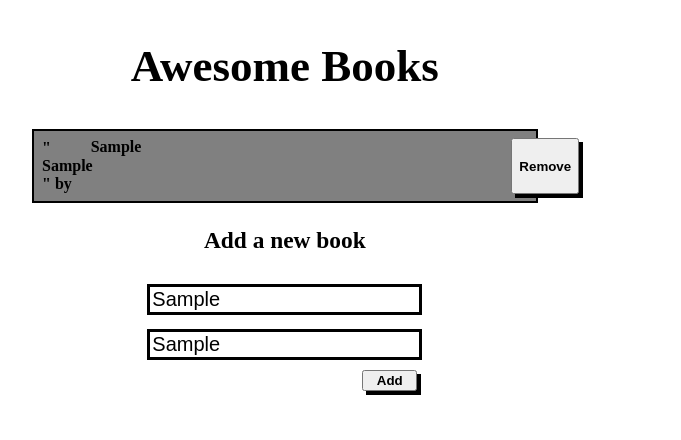
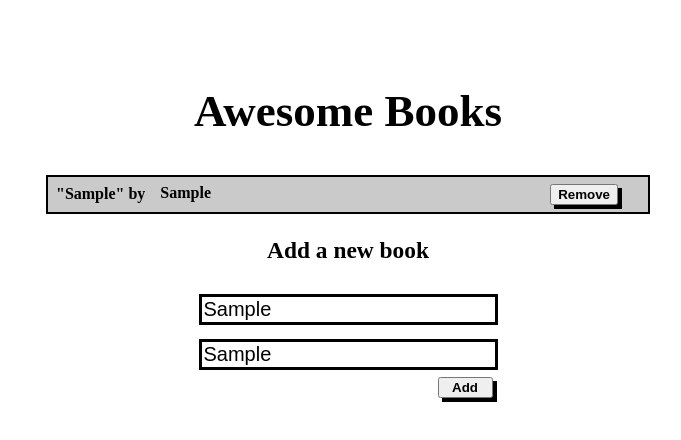
Before and after one commit to limavfabio/fabio-kumilachew-awesome-books, a website: page index.html in a window 1280 px wide. Both pictures are taken after typing "Sample", "Sample" into the empty fields and a click on the button "Add". Shown: the whole page, without its empty margins (292-973 px from the left). Drawn offline with Linux system fonts and the light colour scheme.

Commit message:
Enhace styling

```diff
--- a/script/script.js
+++ b/script/script.js
@@ -27,10 +27,9 @@ class Book {
   // Method to load newly added books
   static loadBook(index) {
     booksContainer.innerHTML += `<div class="book-card">
-      <div class="book-title"> " ${books[index].title} " by </div>
+      <div class="book-title"><strong>"${books[index].title}"</strong>&nbsp;by</div>
       <div class="book-author">${books[index].author}</div>
       <button class="card-remove-button" onclick="Book.removeCard(${index})">Remove</button>
-      <div id ='line'> </div>
       </div>`;
   }
 
@@ -45,12 +44,11 @@ class Book {
   static reloadBooks() {
     booksContainer.innerHTML = '';
     for (let index = 0; index < books.length; index += 1) {
-      booksContainer.innerHTML += `<div class="book-card">
-            <div class="book-title"> "${books[index].title}" by </div>
-            <div class="book-author">${books[index].author}</div>
-            <button class="card-remove-button" onclick="Book.removeCard(${index})">Remove</button>
-            <div id ='line'> </div>
-          </div>`;
+    booksContainer.innerHTML += `<div class="book-card">
+      <div class="book-title"><strong>"${books[index].title}"</strong>&nbsp;by</div>
+      <div class="book-author">${books[index].author}</div>
+      <button class="card-remove-button" onclick="Book.removeCard(${index})">Remove</button>
+      </div>`;
     }
   }
 }
--- a/styles/styles.css
+++ b/styles/styles.css
@@ -3,16 +3,27 @@
 /* Import Lato fonts */
 @import url('https://fonts.googleapis.com/css2?family=Lato:ital,wght@0,300;0,400;0,700;1,300;1,400;1,700&display=swap');
 
+body {
+  display: flex;
+  flex-direction: column;
+  align-items: center;
+}
+
 section {
-  margin-top: 40px;
-  margin-left: 25%;
-  width: 40%;
+  display: flex;
+  flex-direction: column;
+  align-items: center;
+}
+
+@media screen and (min-width: 768px) {
+  section {
+    margin-top: 40px;
+    width: 40%;
+  }
 }
 
 section h1 {
-  font-weight: bolder;
   font-size: 45px;
-  font-style: bolder;
   text-align: center;
 }
 
@@ -23,52 +34,71 @@ section h1 {
 }
 
 .add-btn {
-  margin-left: 210px;
+  margin-left: auto;
   width: 55px;
   font-weight: bold;
   box-shadow: 4px 4px #000;
 }
 
 .book-title {
+  margin-left: 30px;
   margin: 8px;
   font-weight: bold;
 }
 
 .book-author {
-  margin: 7px -10px;
+  margin: 7px ;
   font-weight: bold;
 }
 
 .card-remove-button {
   font-weight: bold;
   margin: 7px;
-  margin-left: 380px;
+  margin-left: auto;
+  margin-right: 30px;
   box-shadow: 4px 4px #000;
-}
-
-#line {
-  border-bottom: 1px solid gray;
-  margin-left: 7px;
-  margin-bottom: 10px;
 }
 
 .book-card {
   display: flex;
-  justify-content: space-between;
+}
+
+@media screen and (min-width: 768px) {
+  .book-card {
+    min-width: 600px;
+  }
 }
 
 .book-card:nth-child(odd) {
-  background-color: gray;
+  background-color: rgb(202, 202, 202);
 }
 
 #books-container {
+  width: 100%;
   border: 2px solid black;
 }
 
+@media screen and (min-width: 768px) {
+  #books-container {
+    width: auto;
+  }
+}
+
 .add-books {
-  text-align: center;
+  align-items: center;
+  display: flex;
+  flex-direction: column;
   font-size: 20px;
   font-weight: bold;
+  max-width: 300px;
+}
+
+.input-class {
+  width: 100%;
+}
+.add-btn {
+  align-self: flex-end;
+
 }
 
 .black-line {
```
Also changed, not shown: index.html (+0 -2 lines).
